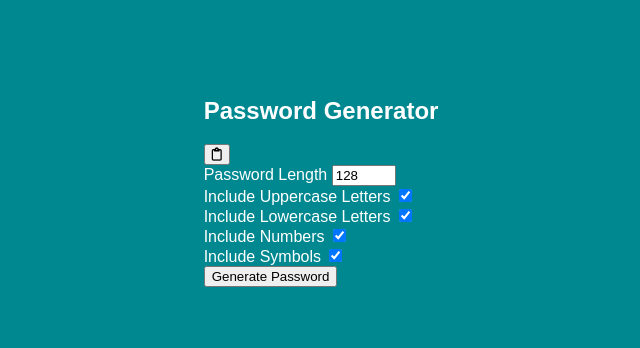
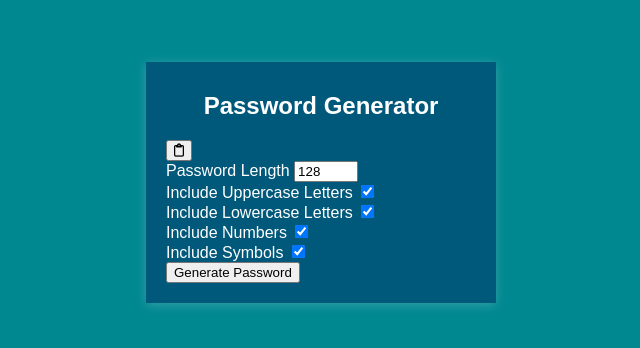
Before and after one commit to rh9891/PasswordGenerator, a plain HTML site: page index.html in a window 1280 px wide. Shown: the part 226-574 px from the top of the page, without its empty margins (319-959 px from the left). Drawn offline with Linux system fonts and the light colour scheme; a web font is replaced by a local one.

Commit message:
Added CSS styling to the container and checkboxes.

```diff
--- a/style.css
+++ b/style.css
@@ -15,3 +15,24 @@ body {
 	padding: 10px;
 	min-height: 100vh;
 }
+
+p {
+	margin: 5px 0;
+}
+
+h2 {
+	margin: 10px 0 20px;
+	text-align: center;
+}
+
+input[type=checkbox] {
+	margin-right: 0;
+}
+
+.container {
+	background-color: #00587A;
+	box-shadow: 0px 2px 10px rgba(255, 255, 255, 0.2);
+	padding: 20px;
+	width: 350px;
+	max-width: 100%;
+}
```
